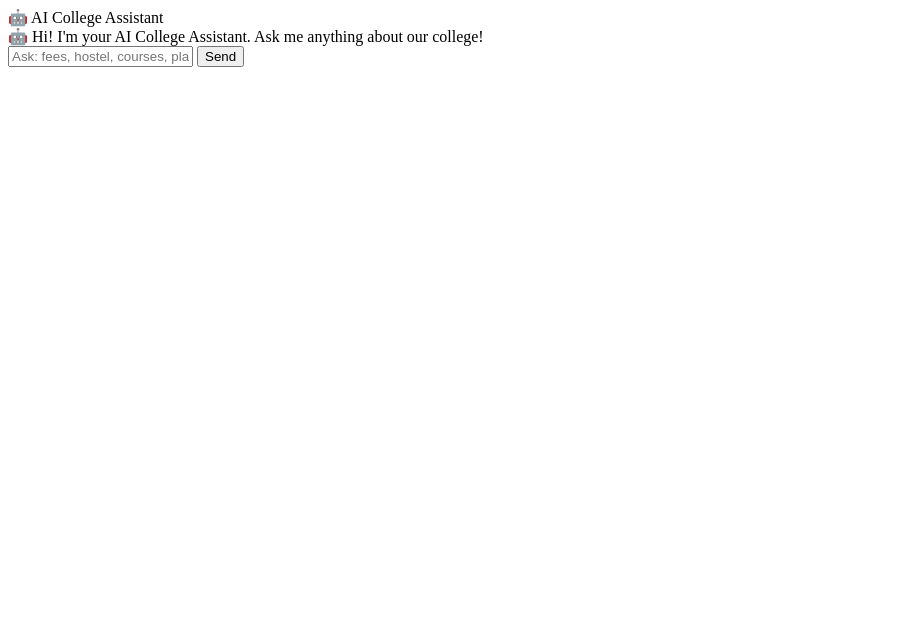
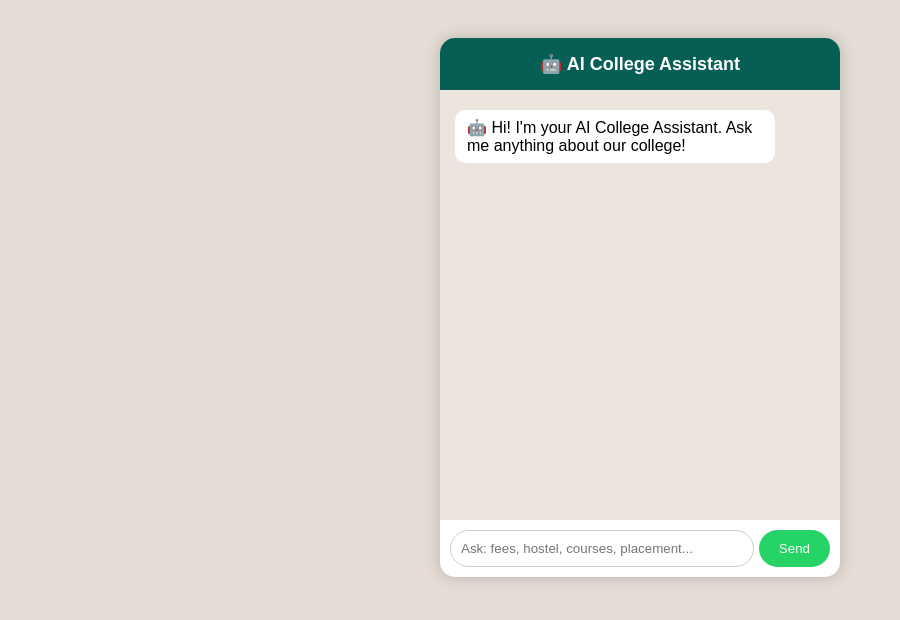
Before and after one commit to Mythrri/ai-college-chatbot, a plain HTML site: page index.html in a window 1280 px wide. Shown: the whole page, without its empty margins (0-900 px from the left). Drawn offline with Linux system fonts and the light colour scheme.

Commit message:
Replace HTML with CSS styles for chat interface
Removed HTML structure and added CSS styles for chat interface.

```diff
--- a/style.css
+++ b/style.css
@@ -1,18 +1,9 @@
-<!DOCTYPE html>
-<html>
-<head>
-  <title>AI College Chatbot</title>
-  <link rel="stylesheet" href="style.css">
-</head>
-<body>
-  <div class="chat-box">
-    <div class="header">🤖 AI College Assistant</div>
-    <div id="chat"></div>
-    <div class="input-area">
-      <input type="text" id="userInput" placeholder="Ask: fees, hostel, courses, placement...">
-      <button onclick="sendMessage()">Send</button>
-    </div>
-  </div>
-  <script src="app.js"></script>
-</body>
-</html>
+body { background: #e5ddd5; font-family: Arial; display: flex; justify-content: center; }
+.chat-box { width: 400px; background: white; border-radius: 15px; margin-top: 30px; overflow: hidden; box-shadow: 0 0 15px rgba(0,0,0,0.2); }
+.header { background: #075e54; color: white; padding: 15px; text-align: center; font-size: 18px; font-weight: bold; }
+#chat { height: 400px; overflow-y: auto; padding: 15px; background: #ece5dd; }
+.user-msg { background: #dcf8c6; padding: 8px 12px; border-radius: 10px; margin: 5px 0; text-align: right; margin-left: 50px; }
+.bot-msg { background: white; padding: 8px 12px; border-radius: 10px; margin: 5px 0; margin-right: 50px; }
+.input-area { display: flex; padding: 10px; }
+input { flex: 1; padding: 10px; border-radius: 20px; border: 1px solid #ccc; }
+button { background: #25d366; color: white; border: none; padding: 10px 20px; border-radius: 20px; margin-left: 5px; cursor: pointer; }
```
